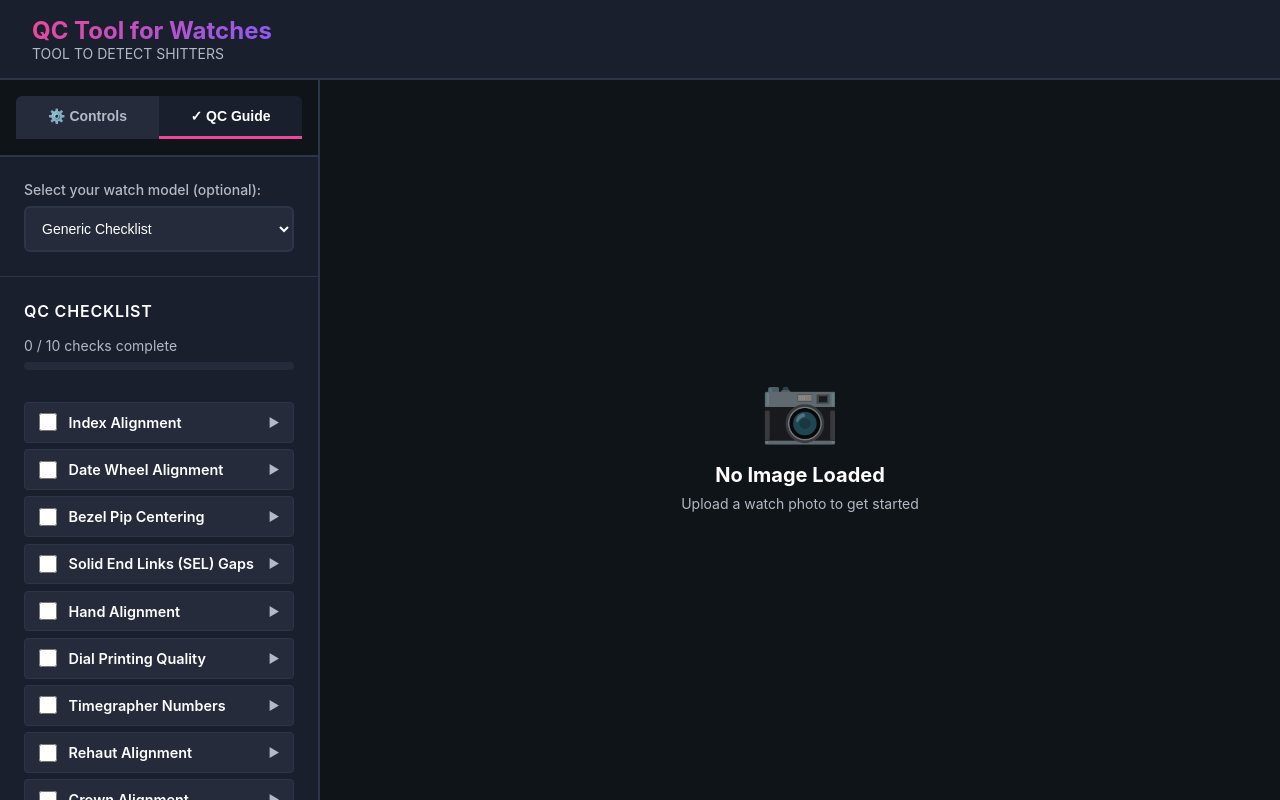
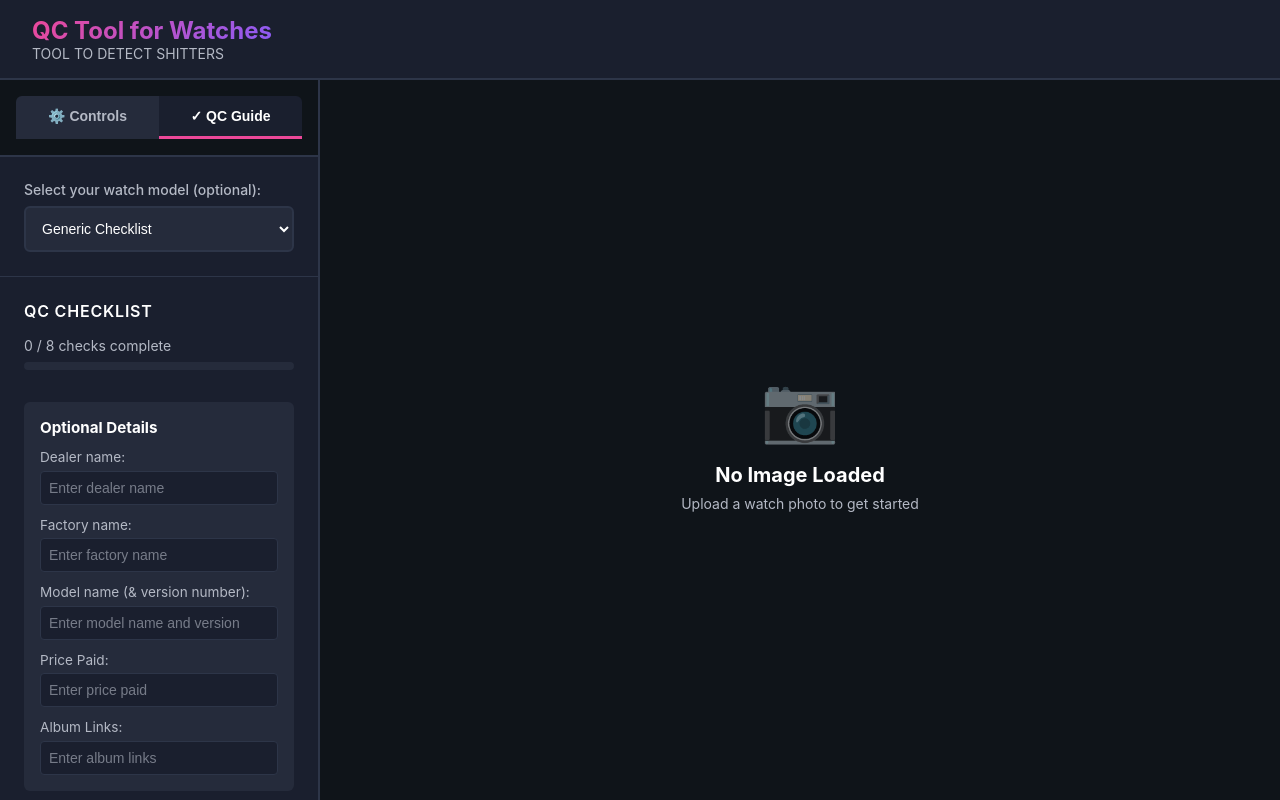
Before and after one commit to bennejp/Quality-Control-Tool-For-Watches, a React (Vite) app: page / in a window 1280 px wide. Both pictures are taken after a click on the button "✓ QC Guide". Built offline with nearby package versions, Linux system fonts and the light colour scheme.

Commit message:
add labels to QC report

```diff
--- a/src/App.tsx
+++ b/src/App.tsx
@@ -98,6 +98,11 @@ function App() {
   const [activeTab, setActiveTab] = useState<'controls' | 'qc-guide'>('controls');
   const [checklistItems, setChecklistItems] = useState<ChecklistItem[]>(defaultChecklist);
   const [selectedGuideId, setSelectedGuideId] = useState<string | null>(null);
+  const [dealerName, setDealerName] = useState('');
+  const [factoryName, setFactoryName] = useState('');
+  const [modelName, setModelName] = useState('');
+  const [pricePaid, setPricePaid] = useState('');
+  const [albumLinks, setAlbumLinks] = useState('');
   const stageRef = useRef<Konva.Stage>(null);
 
   const handleImageUpload = (src: string) => {
@@ -316,6 +321,16 @@ function App() {
                   onToggleItem={handleChecklistToggle}
                   onUpdateNotes={handleChecklistNotesUpdate}
                   onUseOverlay={handleUseOverlay}
+                  dealerName={dealerName}
+                  factoryName={factoryName}
+                  modelName={modelName}
+                  pricePaid={pricePaid}
+                  albumLinks={albumLinks}
+                  onDealerNameChange={setDealerName}
+                  onFactoryNameChange={setFactoryName}
+                  onModelNameChange={setModelName}
+                  onPricePaidChange={setPricePaid}
+                  onAlbumLinksChange={setAlbumLinks}
                 />
               </div>
 
@@ -323,6 +338,11 @@ function App() {
                 <ExportReport
                   checklistItems={checklistItems}
                   watchModel={selectedGuideId ? watchGuides.find(g => g.id === selectedGuideId)?.model || null : null}
+                  dealerName={dealerName}
+                  factoryName={factoryName}
+                  modelName={modelName}
+                  pricePaid={pricePaid}
+                  albumLinks={albumLinks}
                 />
               </div>
             </>
--- a/src/components/QCGuide/ExportReport.tsx
+++ b/src/components/QCGuide/ExportReport.tsx
@@ -3,11 +3,21 @@ import { ChecklistItem } from '../../types';
 interface ExportReportProps {
   checklistItems: ChecklistItem[];
   watchModel: string | null;
+  dealerName: string;
+  factoryName: string;
+  modelName: string;
+  pricePaid: string;
+  albumLinks: string;
 }
 
 export const ExportReport: React.FC<ExportReportProps> = ({
   checklistItems,
-  watchModel
+  watchModel,
+  dealerName,
+  factoryName,
+  modelName,
+  pricePaid,
+  albumLinks
 }) => {
   const handleExportText = () => {
     const date = new Date().toLocaleString();
@@ -18,6 +28,26 @@ export const ExportReport: React.FC<ExportReportProps> = ({
       report += `Model: ${watchModel}\n`;
     }
     report += `\n`;
+
+    // Add optional details if provided
+    if (dealerName || factoryName || modelName || pricePaid || albumLinks) {
+      if (dealerName) {
+        report += `Dealer name: ${dealerName}\n`;
+      }
+      if (factoryName) {
+        report += `Factory name: ${factoryName}\n`;
+      }
+      if (modelName) {
+        report += `Model name (& version number): ${modelName}\n`;
+      }
+      if (pricePaid) {
+        report += `Price Paid: ${pricePaid}\n`;
+      }
+      if (albumLinks) {
+        report += `Album Links: ${albumLinks}\n`;
+      }
+      report += `\n`;
+    }
 
     checklistItems.forEach(item => {
       report += `${item.checked ? '✓' : '☐'} ${item.title}\n`;
--- a/src/components/QCGuide/QCChecklist.tsx
+++ b/src/components/QCGuide/QCChecklist.tsx
@@ -6,13 +6,33 @@ interface QCChecklistProps {
   onToggleItem: (id: string) => void;
   onUpdateNotes: (id: string, notes: string) => void;
   onUseOverlay?: (overlayId: string) => void;
+  dealerName: string;
+  factoryName: string;
+  modelName: string;
+  pricePaid: string;
+  albumLinks: string;
+  onDealerNameChange: (value: string) => void;
+  onFactoryNameChange: (value: string) => void;
+  onModelNameChange: (value: string) => void;
+  onPricePaidChange: (value: string) => void;
+  onAlbumLinksChange: (value: string) => void;
 }
 
 export const QCChecklist: React.FC<QCChecklistProps> = ({
   items,
   onToggleItem,
   onUpdateNotes,
-  onUseOverlay
+  onUseOverlay,
+  dealerName,
+  factoryName,
+  modelName,
+  pricePaid,
+  albumLinks,
+  onDealerNameChange,
+  onFactoryNameChange,
+  onModelNameChange,
+  onPricePaidChange,
+  onAlbumLinksChange
 }) => {
   const completedCount = items.filter(item => item.checked).length;
   const progress = (completedCount / items.length) * 100;
@@ -31,6 +51,55 @@ export const QCChecklist: React.FC<QCChecklistProps> = ({
         </div>
       </div>
 
+      <div className="qc-details-form">
+        <h3>Optional Details</h3>
+        <div className="form-field">
+          <label>Dealer name:</label>
+          <input
+            type="text"
+            value={dealerName}
+            onChange={(e) => onDealerNameChange(e.target.value)}
+            placeholder="Enter dealer name"
+          />
+        </div>
+        <div className="form-field">
+          <label>Factory name:</label>
+          <input
+            type="text"
+            value={factoryName}
+            onChange={(e) => onFactoryNameChange(e.target.value)}
+            placeholder="Enter factory name"
+          />
+        </div>
+        <div className="form-field">
+          <label>Model name (& version number):</label>
+          <input
+            type="text"
+            value={modelName}
+            onChange={(e) => onModelNameChange(e.target.value)}
+            placeholder="Enter model name and version"
+          />
+        </div>
+        <div className="form-field">
+          <label>Price Paid:</label>
+          <input
+            type="text"
+            value={pricePaid}
+            onChange={(e) => onPricePaidChange(e.target.value)}
+            placeholder="Enter price paid"
+          />
+        </div>
+        <div className="form-field">
+          <label>Album Links:</label>
+          <input
+            type="text"
+            value={albumLinks}
+            onChange={(e) => onAlbumLinksChange(e.target.value)}
+            placeholder="Enter album links"
+          />
+        </div>
+      </div>
+
       <div className="checklist-items">
         {items.map(item => (
           <ChecklistItem
--- a/src/data/checklistData.ts
+++ b/src/data/checklistData.ts
@@ -4,45 +4,73 @@ export const defaultChecklist: ChecklistItem[] = [
   {
     id: 'index-alignment',
     title: 'Index Alignment',
-    description: 'Check if all hour markers are properly aligned and evenly spaced around the dial.',
-    howToCheck: 'Use the Hour Grid overlay to verify each hour marker aligns with the radial lines. Look for any markers that appear tilted, off-center, or misaligned.',
-    recommendedOverlay: 'minute-grid',
+    description: 'Check if all hour markers are properly aligned and evenly spaced around the dial. Note any specific details that bother you.',
+    howToCheck: 'Use the Hour Grid overlay to verify each hour marker aligns with the radial lines. Look for any markers that appear tilted, off-center, or misaligned. Watch photo should be top down, angled photos can cause overlay to be inaccurate.',
+    recommendedOverlay: 'hour-grid',
     severity: 'critical',
     commonIssues: [
       '6 o\'clock marker is crooked',
-      '12 o\'clock marker slightly off-center',
-      'Markers not perfectly aligned with minute track',
+      '12 o\'clock market is crooked',
       'Uneven spacing between markers'
     ],
     checked: false,
     userNotes: ''
   },
   {
+    id: 'dial-printing',
+    title: 'Dial Printing',
+    description: 'Check for any defects, crookedness, or poor quality in the dial text and printing.',
+    howToCheck: 'Use the Logo/Dial Alignment overlay to check if text is level. Look for smudges, missing ink, crooked text, or spelling errors. Check logo clarity and sharpness.',
+    recommendedOverlay: 'logo-guide',
+    severity: 'important',
+    commonIssues: [
+      'Logo is tilted or misaligned',
+      'Text is crooked (especially at 6 o\'clock)',
+      'Poor print quality or smudging',
+      'Uneven letter spacing'
+    ],
+    checked: false,
+    userNotes: ''
+  },
+  {
     id: 'date-wheel',
-    title: 'Date Wheel Alignment',
+    title: 'Date Wheel Alignment/Printing',
     description: 'Verify the date sits centered in the date window and is clearly visible.',
-    howToCheck: 'Check multiple dates if possible. Look for consistent centering - some dates may sit better than others on the same disc. The date should not touch the edges of the window.',
+    howToCheck: 'Check multiple dates if possible. Look for consistent centering - some dates may sit better than others on the same disc.',
     recommendedOverlay: 'date-guide',
     severity: 'important',
     commonIssues: [
-      'Date sits too far left or right',
-      'Date sits too high or low',
+      'Date is not centered (very common!)',
       'Inconsistent between different dates',
-      'Date font is too thick/thin'
+      'Date font is wrong, make sure to compare to GEN'
+    ],
+    checked: false,
+    userNotes: ''
+  },
+  {
+    id: 'hand-alignment',
+    title: 'Hand Alignment',
+    description: 'Verify all hands are properly aligned and point to their correct positions.',
+    howToCheck: 'Use the Crosshair overlay. Check if the hour and minute hands meet at the exact center. Hands should not touch each other or the dial.',
+    recommendedOverlay: 'crosshair',
+    severity: 'critical',
+    commonIssues: [
+      'Hands touch each other when overlapping',
+      'Hour hand slightly misaligned with hour marker'
     ],
     checked: false,
     userNotes: ''
   },
   {
     id: 'bezel-alignment',
-    title: 'Bezel Pip Centering',
-    description: 'Check if the bezel pip (triangle marker at 12 o\'clock) is perfectly centered.',
-    howToCheck: 'Use the Minute Grid or Crosshair overlay. The bezel pip should align exactly with the 12 o\'clock position. Check if the bezel itself is evenly spaced around the case.',
+    title: 'Bezel',
+    description: 'Check if the bezel pip (triangle marker at 12 o\'clock) is centered, and any engravings are properly filled.',
+    howToCheck: 'Use the Hour Grid or Crosshair overlay. The bezel pip should align exactly with the 12 o\'clock position. Check if the bezel itself is evenly spaced around the case.',
     recommendedOverlay: 'crosshair',
     severity: 'critical',
     commonIssues: [
       'Bezel pip slightly left or right of center',
-      'Bezel can\'t be rotated or is too loose',
+      'Bezel is too loose',
       'Bezel engravings poorly filled',
       'Bezel insert not seated properly'
     ],
@@ -51,48 +79,14 @@ export const defaultChecklist: ChecklistItem[] = [
   },
   {
     id: 'sel-gaps',
-    title: 'Solid End Links (SEL) Gaps',
+    title: 'Solid End Links (SELs)',
     description: 'Check the gap between the bracelet\'s first link and the case lugs.',
     howToCheck: 'Look at where the bracelet meets the case. The gap should be minimal and even on both sides. Larger gaps indicate poor fitment.',
     severity: 'important',
     commonIssues: [
       'Visible gap on one or both sides',
       'Gap larger on one side than the other',
-      'SEL doesn\'t sit flush with case',
-      'Scratches visible in gap area'
-    ],
-    checked: false,
-    userNotes: ''
-  },
-  {
-    id: 'hand-alignment',
-    title: 'Hand Alignment',
-    description: 'Verify all hands are properly aligned and point to their correct positions.',
-    howToCheck: 'Use the Crosshair overlay. Check if the hour and minute hands meet at the exact center. For chronographs, verify chrono hands point to 12 when reset. Hands should not touch each other or the dial.',
-    recommendedOverlay: 'crosshair',
-    severity: 'critical',
-    commonIssues: [
-      'Chrono hand doesn\'t point exactly to 12',
-      'Hands touch each other when overlapping',
-      'Hour hand slightly misaligned with hour marker',
-      'Second hand doesn\'t hit markers precisely'
-    ],
-    checked: false,
-    userNotes: ''
-  },
-  {
-    id: 'dial-printing',
-    title: 'Dial Printing Quality',
-    description: 'Check for any defects, misalignment, or poor quality in the dial text and printing.',
-    howToCheck: 'Use the Logo/Dial Alignment overlay to check if text is level. Look for smudges, missing ink, crooked text, or spelling errors. Check logo clarity and sharpness.',
-    recommendedOverlay: 'logo-guide',
-    severity: 'important',
-    commonIssues: [
-      'Logo is tilted or misaligned',
-      'Text is crooked (especially at 6 o\'clock)',
-      'Poor print quality or smudging',
-      'Spelling mistakes',
-      'Uneven letter spacing'
+      'SEL doesn\'t sit flush with case'
     ],
     checked: false,
     userNotes: ''
@@ -113,47 +107,15 @@ export const defaultChecklist: ChecklistItem[] = [
     userNotes: ''
   },
   {
-    id: 'rehaut-alignment',
-    title: 'Rehaut Alignment',
-    description: 'Check if the rehaut engraving aligns properly with the hour markers (Rolex models).',
-    howToCheck: 'Look at the inner ring engraving. Each letter/number should align with its corresponding hour marker. Use Minute Grid overlay to verify alignment.',
-    recommendedOverlay: 'minute-grid',
-    severity: 'optional',
-    commonIssues: [
-      'Rehaut rotated slightly clockwise/counterclockwise',
-      'Text doesn\'t align with markers',
-      'Engraving depth inconsistent',
-      'Poor quality engraving'
-    ],
-    checked: false,
-    userNotes: ''
-  },
-  {
-    id: 'crown-alignment',
-    title: 'Crown Alignment',
-    description: 'Verify the crown is properly aligned when screwed down.',
-    howToCheck: 'When the crown is fully screwed in, the crown guards should be symmetrical and the crown logo should be upright (where applicable).',
-    severity: 'optional',
-    commonIssues: [
-      'Crown logo not upright when screwed in',
-      'Crown sits crooked',
-      'Crown guards not symmetrical',
-      'Difficult to screw down'
-    ],
-    checked: false,
-    userNotes: ''
-  },
-  {
     id: 'overall-quality',
     title: 'Overall Build Quality',
-    description: 'General assessment of finishing, case quality, and overall craftsmanship.',
+    description: 'General assessment of finishing, case quality, and overall craftsmanship. Note anything that you bothered with.',
     howToCheck: 'Look for scratches, dents, fingerprints, dust under crystal, rough edges, poor polishing, or any other quality issues.',
     severity: 'important',
     commonIssues: [
       'Scratches on case or crystal',
       'Dust or particles under crystal',
       'Poor finishing on case edges',
-      'Fingerprints on dial',
       'Cyclops misaligned (if applicable)'
     ],
     checked: false,
--- a/src/styles/index.css
+++ b/src/styles/index.css
@@ -549,6 +549,54 @@ body {
   margin-bottom: 1rem;
 }
 
+.qc-details-form {
+  background: var(--bg-tertiary);
+  padding: 1rem;
+  border-radius: 6px;
+  margin-bottom: 1rem;
+}
+
+.qc-details-form h3 {
+  font-size: 0.95rem;
+  margin-bottom: 0.75rem;
+  color: var(--text-primary);
+}
+
+.form-field {
+  margin-bottom: 0.75rem;
+}
+
+.form-field:last-child {
+  margin-bottom: 0;
+}
+
+.form-field label {
+  display: block;
+  font-size: 0.85rem;
+  color: var(--text-secondary);
+  margin-bottom: 0.35rem;
+}
+
+.form-field input {
+  width: 100%;
+  padding: 0.5rem;
+  background: var(--bg-secondary);
+  border: 1px solid var(--border-color);
+  border-radius: 4px;
+  color: var(--text-primary);
+  font-size: 0.875rem;
+}
+
+.form-field input:focus {
+  outline: none;
+  border-color: var(--accent-primary);
+}
+
+.form-field input::placeholder {
+  color: var(--text-secondary);
+  opacity: 0.6;
+}
+
 .progress-text {
   font-size: 0.875rem;
   color: var(--text-secondary);
```
